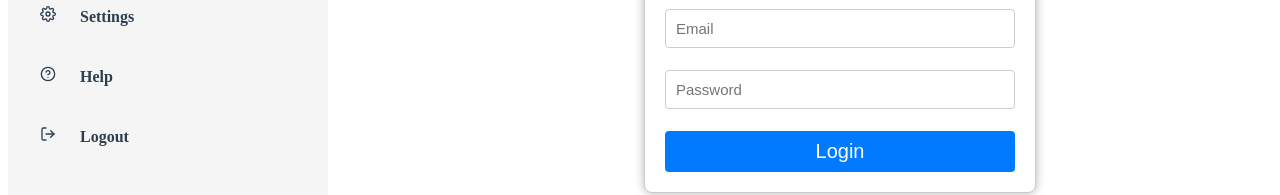
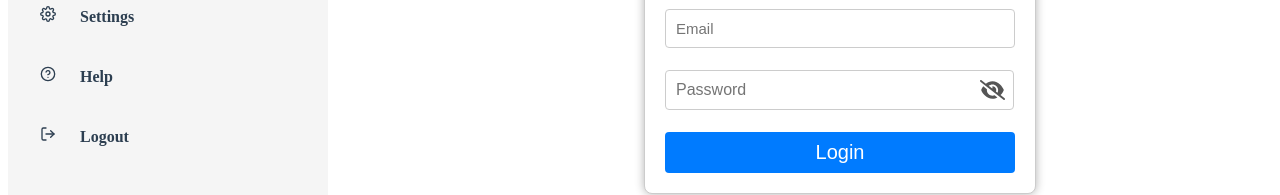
Before and after one commit to priyashukla622/AI-Chat-Projects, a React (Vite) app: page /login in a window 1280 px wide. Shown: the part 369-564 px from the top of the page. Built offline with nearby package versions, Linux system fonts and the light colour scheme.

Commit message:
add eye icon in password input

```diff
--- a/src/Components/Form.css
+++ b/src/Components/Form.css
@@ -68,7 +68,24 @@ h2{
   justify-content: center;
 }
 
-
 .button:hover {
   background-color:#3e97f6;
 }
+
+.password-container {
+  position: relative;
+}
+.password-input {
+  padding-right: 130px;
+  font-size: 16px;
+}
+
+.eye-icon {
+  position: absolute;
+  right: 10px;
+  top: 50%;
+  transform: translateY(-50%);
+  cursor: pointer;
+  color: #555;
+  font-size: 20px;
+}
--- a/src/Components/LogIn.jsx
+++ b/src/Components/LogIn.jsx
@@ -1,10 +1,13 @@
 import React, { useState } from "react";
 import { useNavigate } from "react-router-dom";
+import { FontAwesomeIcon } from "@fortawesome/react-fontawesome";
+import { faEye, faEyeSlash } from "@fortawesome/free-solid-svg-icons";
 import "./Form.css";
 
 const Login = () => {
   const [email, setEmail] = useState("");
   const [password, setPassword] = useState("");
+  const [showPassword, setShowPassword] = useState(false);
   const navigate = useNavigate();
 
   const handleSubmit = async (e) => {
@@ -51,14 +54,21 @@ const Login = () => {
           required
           className="input"
         />
+        <div className="password-container">
           <input
-          type="password"
+            type={showPassword ? "text" : "password"}
             placeholder="Password"
             value={password}
             onChange={(e) => setPassword(e.target.value)}
             required
-          className="input"
+            className="input password-input"
           />
+          <FontAwesomeIcon
+            icon={showPassword ? faEye : faEyeSlash}
+            className="eye-icon"
+            onClick={() => setShowPassword(!showPassword)}
+          />
+        </div>
         <button type="submit" className="button">
           Login
         </button>
--- a/src/Components/SignUp.jsx
+++ b/src/Components/SignUp.jsx
@@ -1,11 +1,14 @@
 import React, { useState } from "react";
 import { Link, useNavigate } from "react-router-dom";
+import { FontAwesomeIcon } from "@fortawesome/react-fontawesome";
+import { faEye, faEyeSlash } from "@fortawesome/free-solid-svg-icons";
 import "./Form.css";
 
 const SignUp = () => {
   const [name, setName] = useState("");
   const [email, setEmail] = useState("");
   const [password, setPassword] = useState("");
+  const [showPassword, setShowPassword] = useState(false);
   const [error, setError] = useState(null);
 
   const navigate = useNavigate();
@@ -17,13 +20,16 @@ const SignUp = () => {
     const userData = { username: name, email, password };
 
     try {
-      const response = await fetch("https://ai-chat-backend-2.onrender.com/api/user/signup", {
+      const response = await fetch(
+        "https://ai-chat-backend-2.onrender.com/api/user/signup",
+        {
           method: "POST",
           headers: {
             "Content-Type": "application/json",
           },
           body: JSON.stringify(userData),
-      });
+        }
+      );
 
       const data = await response.json();
 
@@ -61,14 +67,21 @@ const SignUp = () => {
           required
           className="input"
         />
+        <div className="password-container">
           <input
-          type="password"
+            type={showPassword ? "text" : "password"}
             placeholder="Password"
             value={password}
             onChange={(e) => setPassword(e.target.value)}
             required
-          className="input"
+            className="input password-input"
           />
+          <FontAwesomeIcon
+            icon={showPassword ? faEye : faEyeSlash}
+            className="eye-icon"
+            onClick={() => setShowPassword(!showPassword)}
+          />
+        </div>
         <button type="submit" className="button">
           Sign Up
         </button>
--- a/src/Components/UiPage.jsx
+++ b/src/Components/UiPage.jsx
@@ -2,7 +2,6 @@ import React, { useState, useEffect } from "react";
 import { FiSend, FiMic, FiMenu, FiUser, FiActivity, FiSettings, FiLogOut, FiHelpCircle, FiPlus } from "react-icons/fi";
 import { useNavigate } from "react-router-dom";
 import { FontAwesomeIcon } from "@fortawesome/react-fontawesome";
-import { faMoon } from "@fortawesome/free-regular-svg-icons";
 import { faToggleOn, faToggleOff } from "@fortawesome/free-solid-svg-icons";
 import "./Uipage.css";
 
```
Also changed, not shown: src/Components/Uipage.css (+0 -19 lines). Lines whose indentation alone changed are shown as unchanged.
